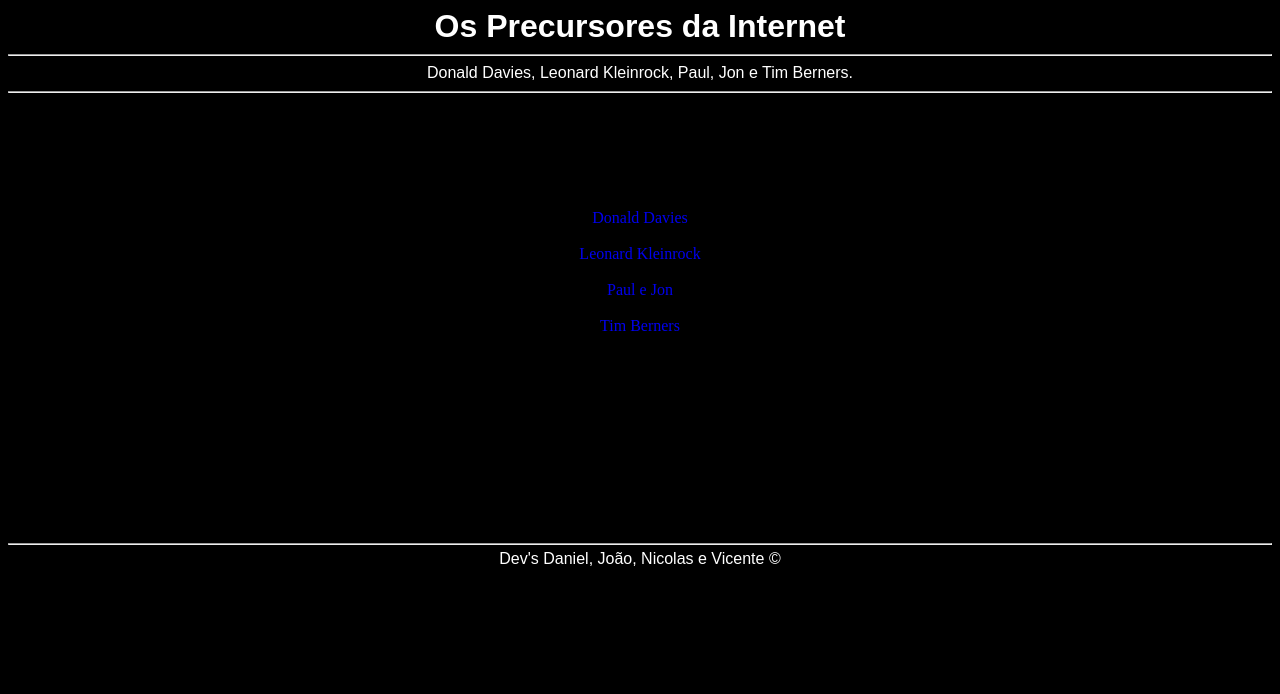
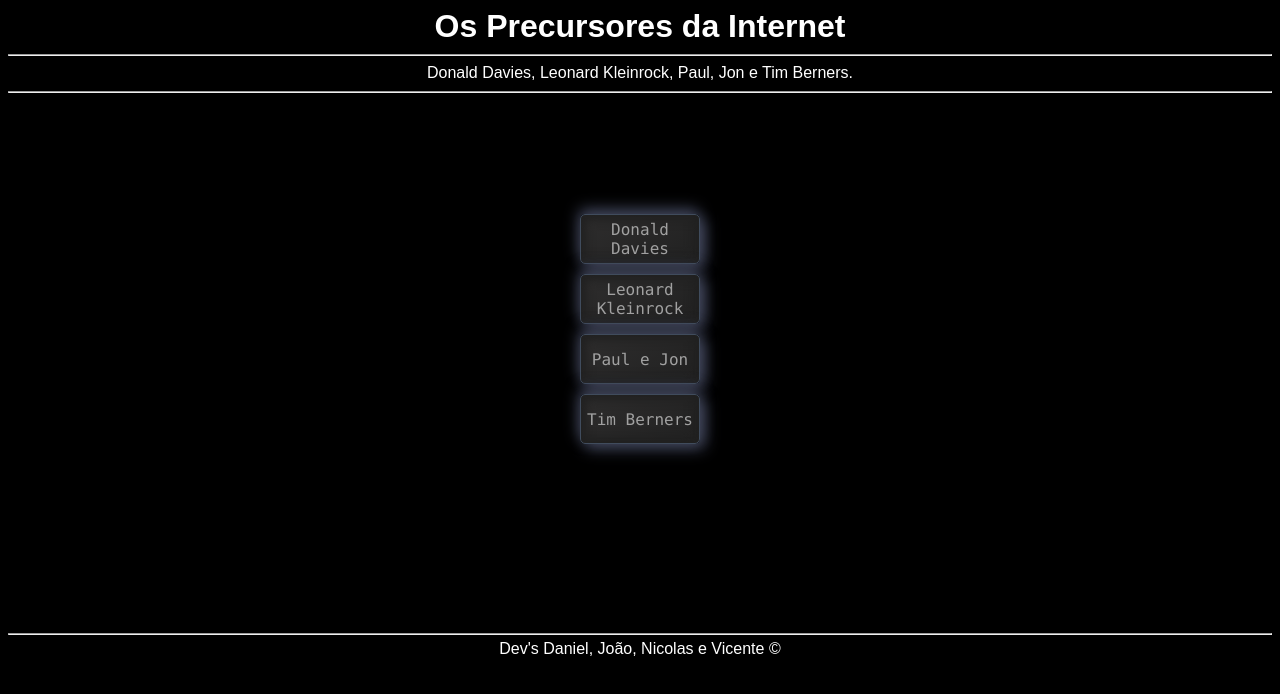
Before and after one commit to telles-DEV/Os-Precursores-da-Internet, a plain HTML site: page index.html in a window 1280 px wide. Drawn offline with Linux system fonts and the light colour scheme.

Commit message:
percursores

```diff
--- a/index.html
+++ b/index.html
@@ -4,10 +4,10 @@
 <head>
     <meta charset="UTF-8">
     <meta name="viewport" content="width=device-width, initial-scale=1.0">
-    <meta http-equiv="X-UA-Compatible" content="ie=edge">
     <link rel="stylesheet" href="style.css">
     <title>Lobby</title>
 </head>
+
 
 <body>
     <header>
@@ -17,9 +17,10 @@
         <hr>
         <p class="centro">Donald Davies, Leonard Kleinrock, Paul, Jon e Tim Berners.</p>
         <br>
+    </header>
     <hr>
-    </header>
 
+</body>
 <br>
 <br>
 <br>
@@ -28,16 +29,12 @@
 <br>
 
 <nav class="centro">
-        <a href="meu site.html" class="button">Donald Davies</a><br>
-        <br>
-        <a href="htmlvicente00.html" class="button">Leonard Kleinrock</a><br>
-        <br>
-        <a href="jon postel & paul mockatepris2.html" class="button">Paul e Jon</a><br>
-        <br>
-        <a href="htmlsite (3).html" class="button">Tim Berners</a><br>
-        <br>
+    <a href="meu site.html" class="button"><button>Donald Davies </button></a><br>
+    <a href="htmlvicente00.html" class="button"><button>Leonard Kleinrock</button></a><br>
+    <a href="jon postel & paul mockatepris2.html" class="button"><button>Paul e
+            Jon</button></a><br>
+    <a href="htmlsite (3).html" class="button"><button>Tim Berners</button></a><br>
 </nav>
-
 <br>
 <br>
 <br>
@@ -56,13 +53,16 @@
 <br>
 <br>
 <br>
-
+<br>
+<br>
+<br>
+<br>
+<br>
 <hr>
 <footer>
     <div class="cima">
         <p class="final">Dev's Daniel, João, Nicolas e Vicente &copy;</p>
     </div>
 </footer>
-</body>
 
 </html>
```
Lines whose indentation alone changed are shown as unchanged.
